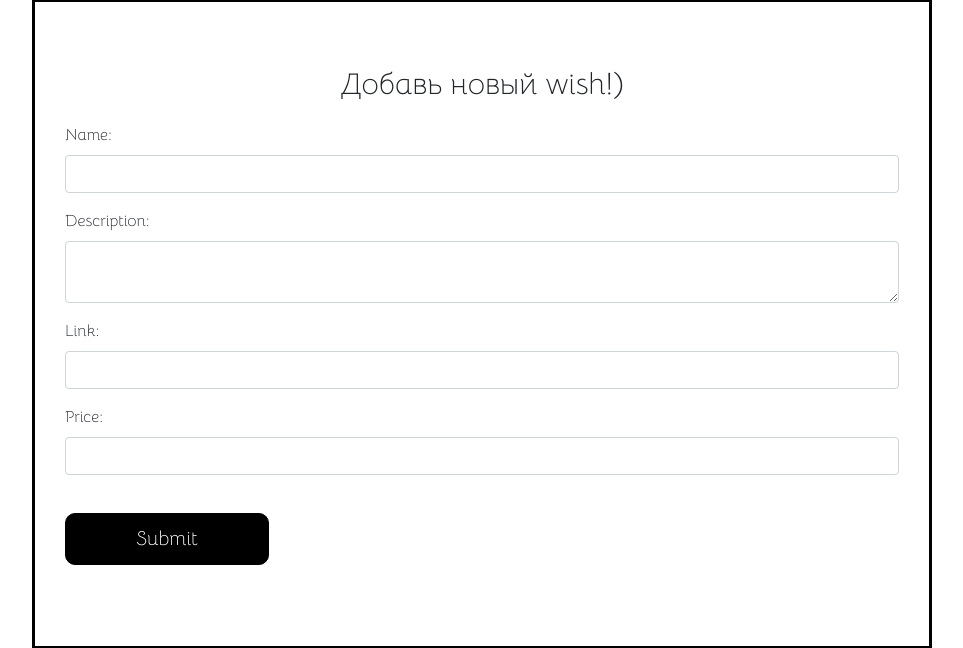
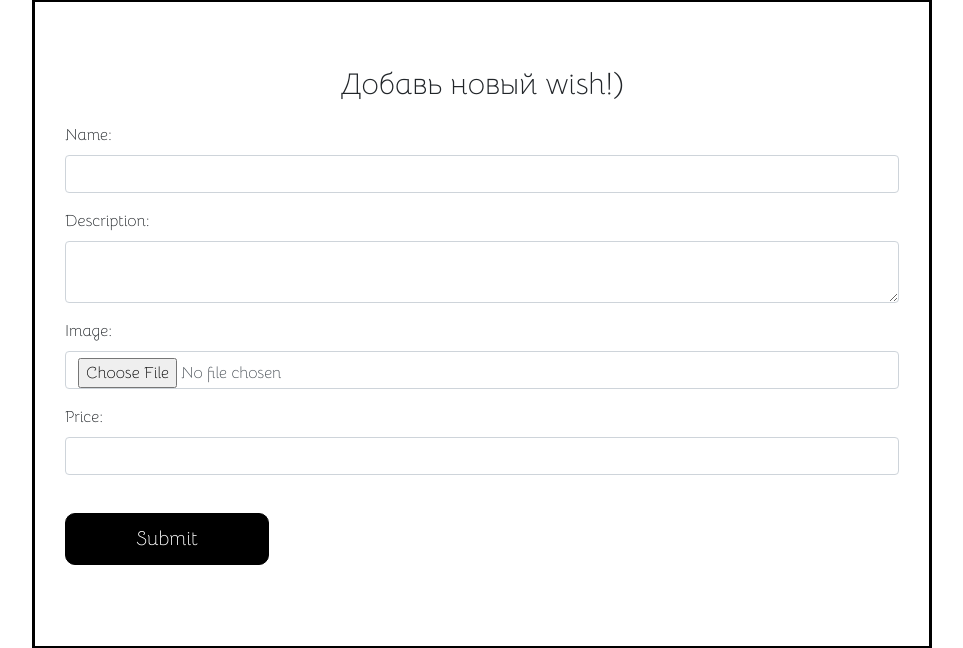
Before and after one commit to tanyaflos76/Flask-project, a Python web app: template wishare/templates/create_wish.html in a window 1280 px wide. Shown: the part 241-889 px from the top of the page, without its empty margins (158-1121 px from the left). Run offline with Jinja, Linux system fonts and the light colour scheme; the template is opened without the code that fills it, so the values that code supplies are empty, except form fields; form fields are guessed from the names that the template uses; some libraries are stand-ins or nearby versions.

Commit message:
Add image_name field

```diff
--- a/wishare/lib/forms/wish.py
+++ b/wishare/lib/forms/wish.py
@@ -1,13 +1,11 @@
 from flask_wtf import FlaskForm
-from wtforms import StringField, SubmitField
-from wtforms.fields.numeric import IntegerField
-from wtforms.fields.simple import TextAreaField
+from wtforms.fields import FileField, IntegerField, StringField, SubmitField, TextAreaField
 from wtforms.validators import DataRequired
 
 
 class CreatingWishForm(FlaskForm):
     name = StringField("Название", validators=[DataRequired()])
     description = TextAreaField("Описание")
-    link = StringField("Ссылка, где можно купить")
+    image = FileField("Фото подарка")
     price = IntegerField("Цена")
     submit = SubmitField("Добавить")
--- a/wishare/templates/create_wish.html
+++ b/wishare/templates/create_wish.html
@@ -26,9 +26,9 @@
         </div>
 
         <div class="mb-3">
-            {{ form.link.label }}:
-            {{ form.link(class="form-control") }}
-            {% for error in form.link.errors %}
+            {{ form.image.label }}:
+            {{ form.image(class="form-control") }}
+            {% for error in form.image.errors %}
             <p content="alert alert-danger" role="alert">
                 {{ error }}
             </p>
```
Also changed, not shown: wishare/lib/models/wish.py (+5 -4 lines).
